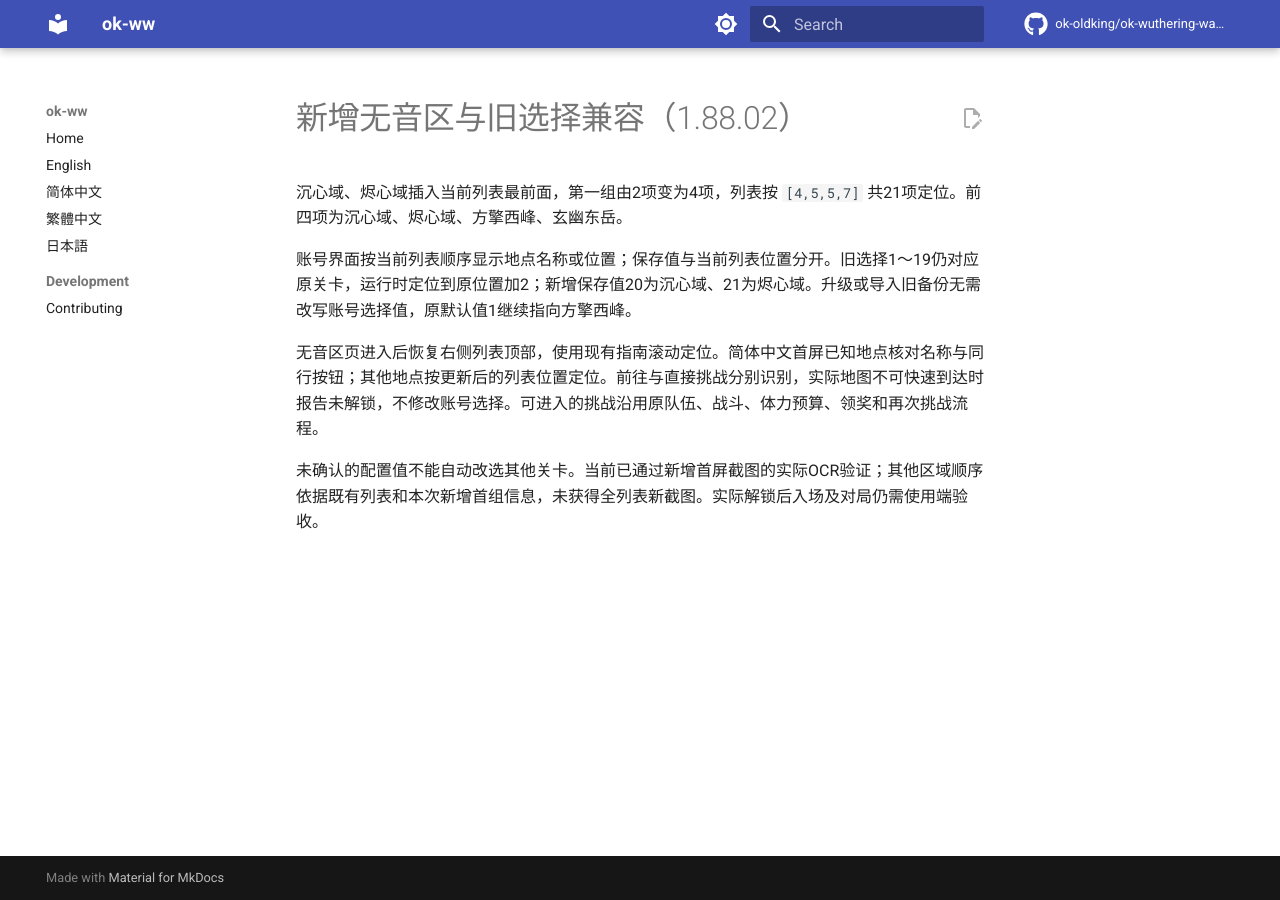
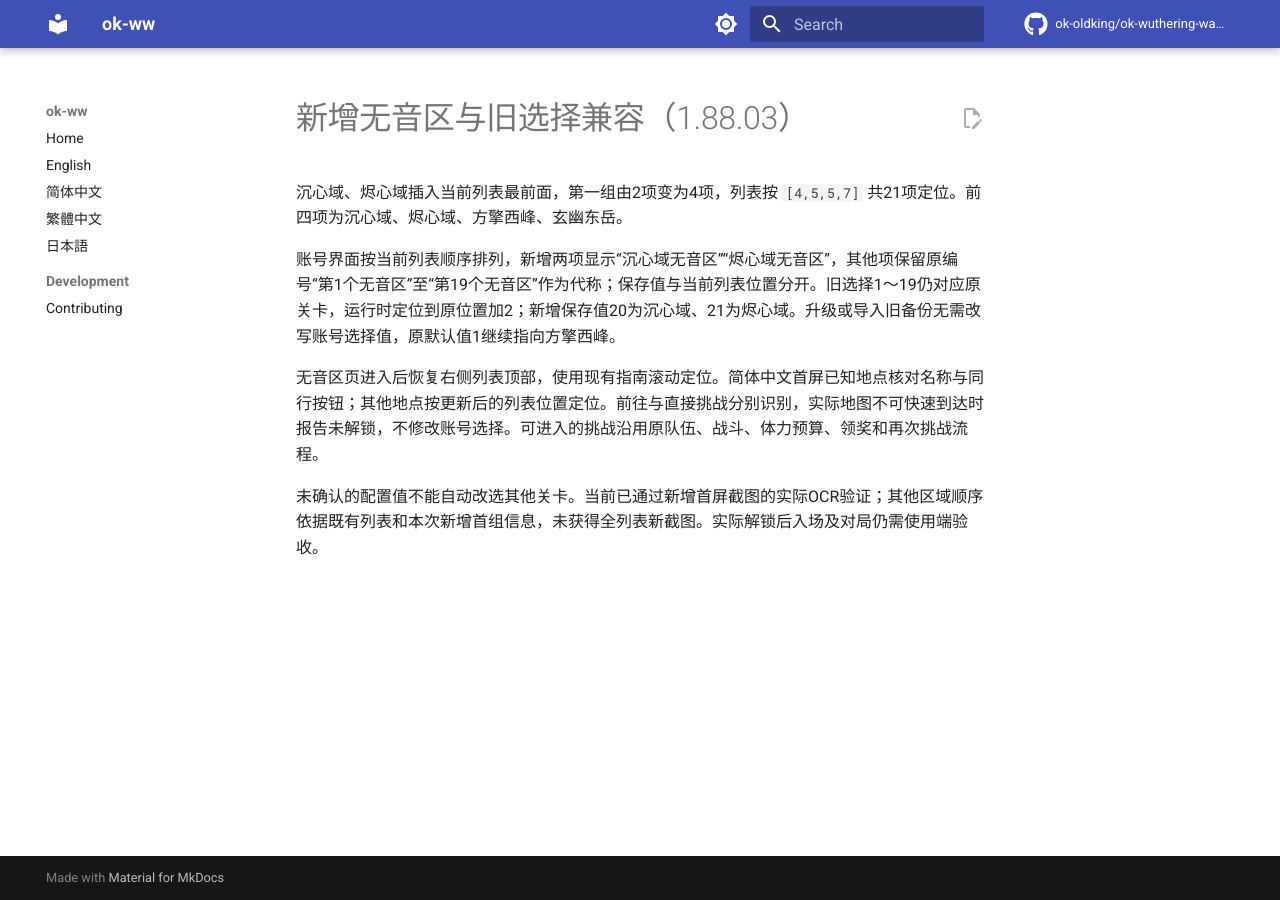
Before and after one commit to xihuojun2020-tech/okww-custom, an MkDocs documentation site: the page built from docs/references/tacet-targets-1.88.md, in a window 1280 px wide. Built offline with MkDocs 1.6.1 and Material for MkDocs 9.7.7, drawn with Linux system fonts in a browser that asks for light colours; comment, search, counter and statistics services are not loaded.

Commit message:
fix: preserve legacy tacet numbers in display labels

```diff
--- a/config.py
+++ b/config.py
@@ -19,7 +19,7 @@ from src.task.process_feature import process_feature
 # okww 版本号（固定宽度 X.YY.ZZ）：
 #   小改动 → 第三位 +1；中等改动 → 第二位 +1 且第三位归 00；
 #   大改动 → 第一位 +1 且后两位归 00（仅用户明确提出时执行）
-version = "1.88.02"
+version = "1.88.03"
 
 
 def _find_most_recently_run_pc_exe():
--- a/docs/references/tacet-targets-1.88.md
+++ b/docs/references/tacet-targets-1.88.md
@@ -1,8 +1,8 @@
-# 新增无音区与旧选择兼容（1.88.02）
+# 新增无音区与旧选择兼容（1.88.03）
 
 沉心域、烬心域插入当前列表最前面，第一组由2项变为4项，列表按 `[4,5,5,7]` 共21项定位。前四项为沉心域、烬心域、方擎西峰、玄幽东岳。
 
-账号界面按当前列表顺序显示地点名称或位置；保存值与当前列表位置分开。旧选择1～19仍对应原关卡，运行时定位到原位置加2；新增保存值20为沉心域、21为烬心域。升级或导入旧备份无需改写账号选择值，原默认值1继续指向方擎西峰。
+账号界面按当前列表顺序排列，新增两项显示“沉心域无音区”“烬心域无音区”，其他项保留原编号“第1个无音区”至“第19个无音区”作为代称；保存值与当前列表位置分开。旧选择1～19仍对应原关卡，运行时定位到原位置加2；新增保存值20为沉心域、21为烬心域。升级或导入旧备份无需改写账号选择值，原默认值1继续指向方擎西峰。
 
 无音区页进入后恢复右侧列表顶部，使用现有指南滚动定位。简体中文首屏已知地点核对名称与同行按钮；其他地点按更新后的列表位置定位。前往与直接挑战分别识别，实际地图不可快速到达时报告未解锁，不修改账号选择。可进入的挑战沿用原队伍、战斗、体力预算、领奖和再次挑战流程。
 
```
Also changed, not shown: README.md (+1 -1 lines), 更新日志.md (+5 -0 lines), 13 other files.
